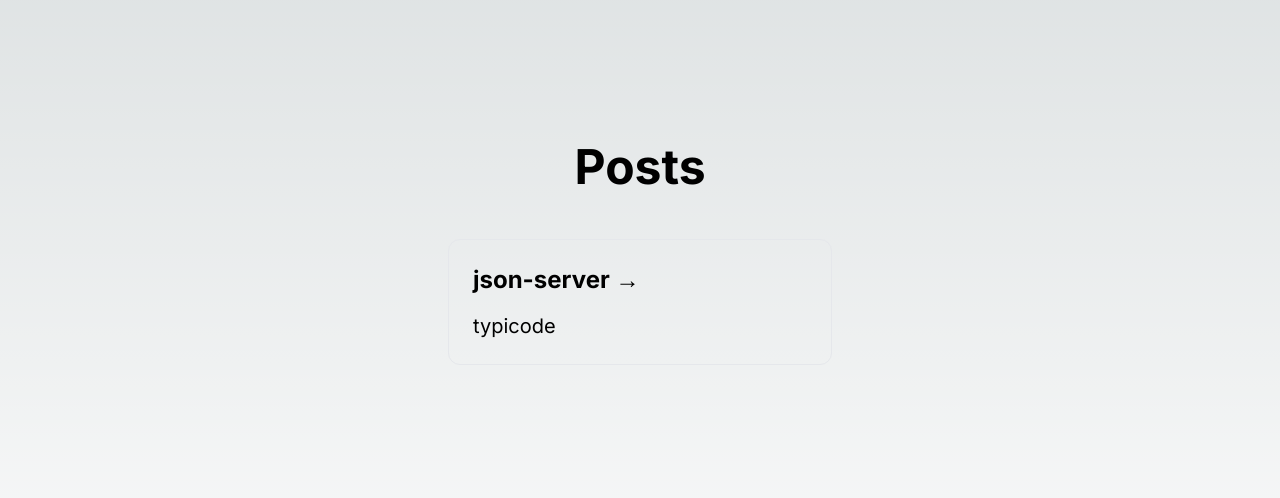
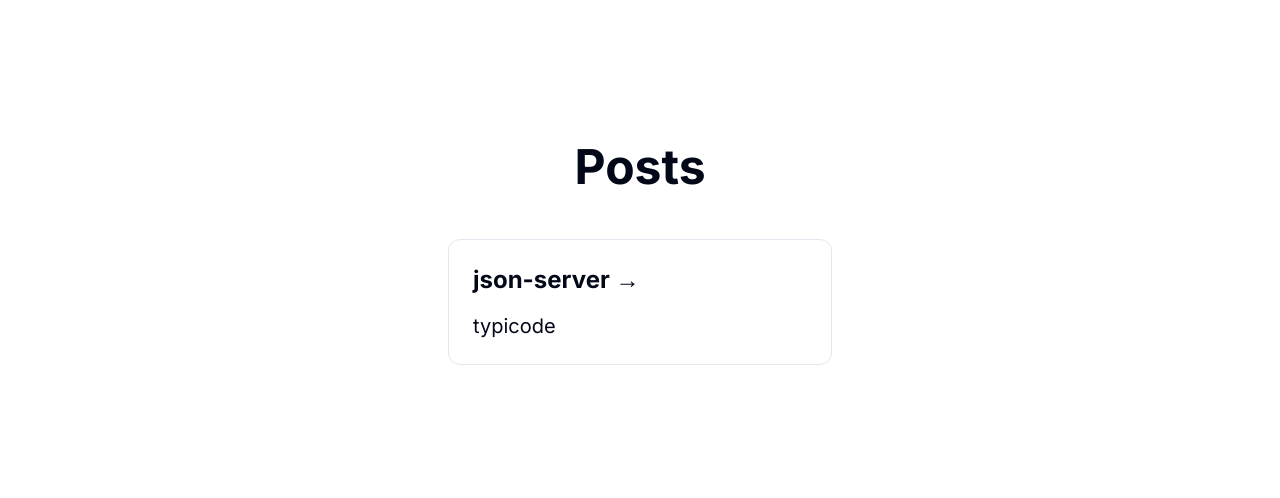
Before and after one commit to segawaakira/nextjs_v14, a Next.js app in the folder my-app/: page / in a window 1280 px wide. Shown: the part 242-740 px from the top of the page. Built offline with nearby package versions, Linux system fonts and the light colour scheme; data requests are answered from the project's data file.

Commit message:
add: shadcn/ui

```diff
--- a/my-app/src/app/globals.css
+++ b/my-app/src/app/globals.css
@@ -2,26 +2,75 @@
 @tailwind components;
 @tailwind utilities;
 
-:root {
-  --foreground-rgb: 0, 0, 0;
-  --background-start-rgb: 214, 219, 220;
-  --background-end-rgb: 255, 255, 255;
-}
+@layer base {
+  :root {
+    --background: 0 0% 100%;
+    --foreground: 222.2 84% 4.9%;
 
-@media (prefers-color-scheme: dark) {
-  :root {
-    --foreground-rgb: 255, 255, 255;
-    --background-start-rgb: 0, 0, 0;
-    --background-end-rgb: 0, 0, 0;
+    --card: 0 0% 100%;
+    --card-foreground: 222.2 84% 4.9%;
+
+    --popover: 0 0% 100%;
+    --popover-foreground: 222.2 84% 4.9%;
+
+    --primary: 222.2 47.4% 11.2%;
+    --primary-foreground: 210 40% 98%;
+
+    --secondary: 210 40% 96.1%;
+    --secondary-foreground: 222.2 47.4% 11.2%;
+
+    --muted: 210 40% 96.1%;
+    --muted-foreground: 215.4 16.3% 46.9%;
+
+    --accent: 210 40% 96.1%;
+    --accent-foreground: 222.2 47.4% 11.2%;
+
+    --destructive: 0 84.2% 60.2%;
+    --destructive-foreground: 210 40% 98%;
+
+    --border: 214.3 31.8% 91.4%;
+    --input: 214.3 31.8% 91.4%;
+    --ring: 222.2 84% 4.9%;
+
+    --radius: 0.5rem;
+  }
+
+  .dark {
+    --background: 222.2 84% 4.9%;
+    --foreground: 210 40% 98%;
+
+    --card: 222.2 84% 4.9%;
+    --card-foreground: 210 40% 98%;
+
+    --popover: 222.2 84% 4.9%;
+    --popover-foreground: 210 40% 98%;
+
+    --primary: 210 40% 98%;
+    --primary-foreground: 222.2 47.4% 11.2%;
+
+    --secondary: 217.2 32.6% 17.5%;
+    --secondary-foreground: 210 40% 98%;
+
+    --muted: 217.2 32.6% 17.5%;
+    --muted-foreground: 215 20.2% 65.1%;
+
+    --accent: 217.2 32.6% 17.5%;
+    --accent-foreground: 210 40% 98%;
+
+    --destructive: 0 62.8% 30.6%;
+    --destructive-foreground: 210 40% 98%;
+
+    --border: 217.2 32.6% 17.5%;
+    --input: 217.2 32.6% 17.5%;
+    --ring: 212.7 26.8% 83.9%;
   }
 }
 
-body {
-  color: rgb(var(--foreground-rgb));
-  background: linear-gradient(
-      to bottom,
-      transparent,
-      rgb(var(--background-end-rgb))
-    )
-    rgb(var(--background-start-rgb));
+@layer base {
+  * {
+    @apply border-border;
+  }
+  body {
+    @apply bg-background text-foreground;
+  }
 }
--- /dev/null
+++ b/my-app/src/lib.ts
@@ -0,0 +1,6 @@
+import { type ClassValue, clsx } from "clsx"
+import { twMerge } from "tailwind-merge"
+
+export function cn(...inputs: ClassValue[]) {
+  return twMerge(clsx(inputs))
+}
--- a/my-app/tailwind.config.ts
+++ b/my-app/tailwind.config.ts
@@ -1,20 +1,80 @@
-import type { Config } from 'tailwindcss'
+import type { Config } from "tailwindcss";
 
-const config: Config = {
+const config = {
+  darkMode: ["class"],
   content: [
-    './src/pages/**/*.{js,ts,jsx,tsx,mdx}',
-    './src/components/**/*.{js,ts,jsx,tsx,mdx}',
-    './src/app/**/*.{js,ts,jsx,tsx,mdx}',
+    "./pages/**/*.{ts,tsx}",
+    "./components/**/*.{ts,tsx}",
+    "./app/**/*.{ts,tsx}",
+    "./src/**/*.{ts,tsx}",
   ],
+  prefix: "",
   theme: {
+    container: {
+      center: true,
+      padding: "2rem",
+      screens: {
+        "2xl": "1400px",
+      },
+    },
     extend: {
-      backgroundImage: {
-        'gradient-radial': 'radial-gradient(var(--tw-gradient-stops))',
-        'gradient-conic':
-          'conic-gradient(from 180deg at 50% 50%, var(--tw-gradient-stops))',
+      colors: {
+        border: "hsl(var(--border))",
+        input: "hsl(var(--input))",
+        ring: "hsl(var(--ring))",
+        background: "hsl(var(--background))",
+        foreground: "hsl(var(--foreground))",
+        primary: {
+          DEFAULT: "hsl(var(--primary))",
+          foreground: "hsl(var(--primary-foreground))",
+        },
+        secondary: {
+          DEFAULT: "hsl(var(--secondary))",
+          foreground: "hsl(var(--secondary-foreground))",
+        },
+        destructive: {
+          DEFAULT: "hsl(var(--destructive))",
+          foreground: "hsl(var(--destructive-foreground))",
+        },
+        muted: {
+          DEFAULT: "hsl(var(--muted))",
+          foreground: "hsl(var(--muted-foreground))",
+        },
+        accent: {
+          DEFAULT: "hsl(var(--accent))",
+          foreground: "hsl(var(--accent-foreground))",
+        },
+        popover: {
+          DEFAULT: "hsl(var(--popover))",
+          foreground: "hsl(var(--popover-foreground))",
+        },
+        card: {
+          DEFAULT: "hsl(var(--card))",
+          foreground: "hsl(var(--card-foreground))",
+        },
+      },
+      borderRadius: {
+        lg: "var(--radius)",
+        md: "calc(var(--radius) - 2px)",
+        sm: "calc(var(--radius) - 4px)",
+      },
+      keyframes: {
+        "accordion-down": {
+          from: { height: "0" },
+          to: { height: "var(--radix-accordion-content-height)" },
+        },
+        "accordion-up": {
+          from: { height: "var(--radix-accordion-content-height)" },
+          to: { height: "0" },
+        },
+      },
+      animation: {
+        "accordion-down": "accordion-down 0.2s ease-out",
+        "accordion-up": "accordion-up 0.2s ease-out",
       },
     },
   },
-  plugins: [],
-}
-export default config
+  plugins: [require("tailwindcss-animate")],
+} satisfies Config;
+
+export default config;
```
Also changed, not shown: my-app/package.json (+6 -1 lines), my-app/components.json (added), 1 other file (tests, documents, lock files or other folders).
